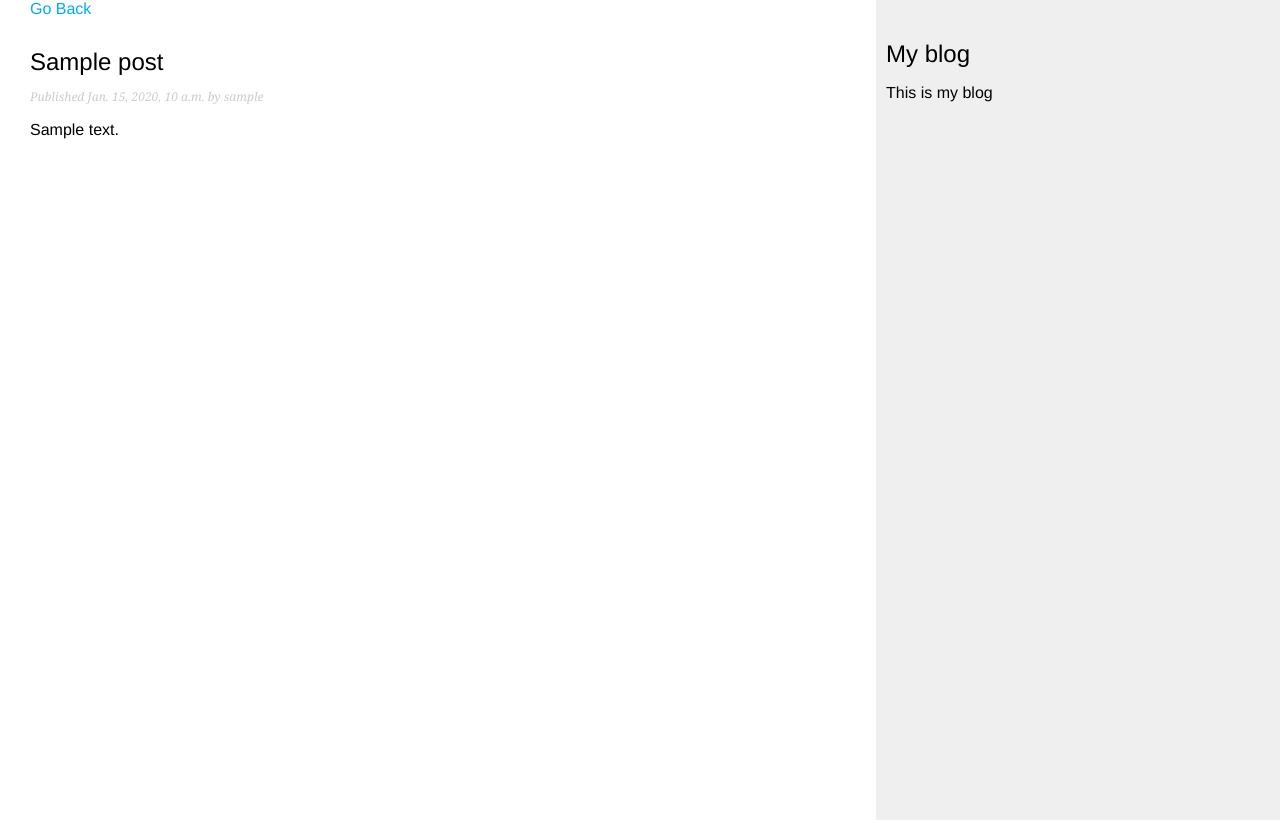
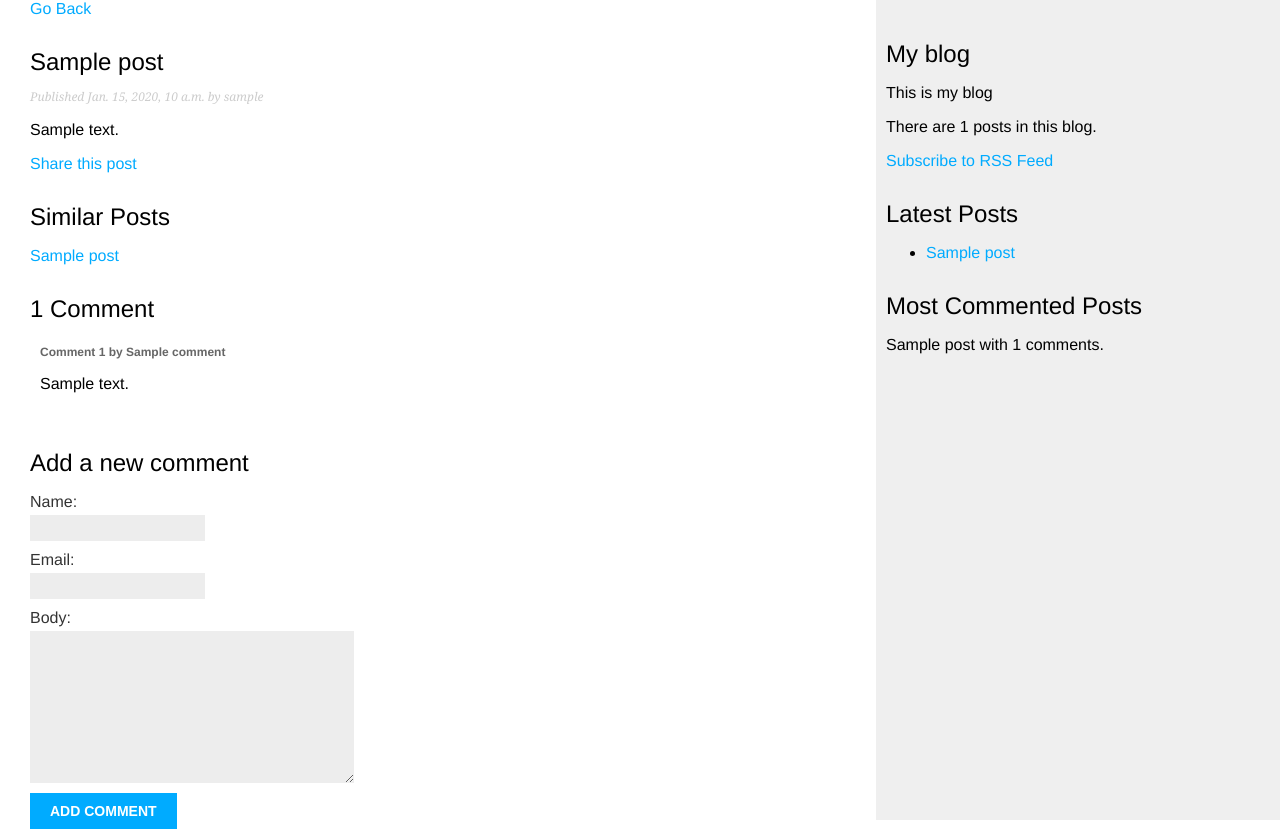
Before and after one commit to theoctober19th/django-blog, a Django app: template blog/templates/blog/post/detail.html in a window 1280 px wide. Run offline with Django 3.2, Linux system fonts and the light colour scheme; tables that the repository leaves empty hold one stand-in row (values such as "Sample post"); the template is opened without the code that fills it: values that come from a table or form of the project are taken from there, most other values are stand-ins (such as "Sample title", 1, 10 or a date in 2020).

Commit message:
added sitemap, custom tags, tag filters and tagging feature to blog

```diff
--- /dev/null
+++ b/blog/forms.py
@@ -0,0 +1,16 @@
+from .models import Comment
+from django import forms
+
+
+class EmailPostForm(forms.Form):
+    name = forms.CharField(max_length=25)
+    email = forms.EmailField()
+    to = forms.EmailField()
+    comments = forms.CharField(required=False, widget=forms.Textarea)
+
+
+class CommentForm(forms.ModelForm):
+
+    class Meta:
+        model = Comment
+        fields = ("name", 'email', 'body')
--- a/blog/models.py
+++ b/blog/models.py
@@ -2,6 +2,7 @@ from django.db import models
 from django.utils import timezone
 from django.contrib.auth.models import User
 from django.urls import reverse
+from taggit.managers import TaggableManager
 # Create your models here.
 
 
@@ -25,6 +26,7 @@ class Post(models.Model):
     updated = models.DateTimeField(auto_now=True)
     status = models.CharField(
         max_length=10, choices=STATUS_CHOICES, default='draft')
+    tags = TaggableManager()
 
     class Meta:
         ordering = ('-publish', )
@@ -37,3 +39,20 @@ class Post(models.Model):
 
     def get_absolute_url(self):
         return reverse("blog:detail", args=[self.publish.year, self.publish.month, self.publish.day, self.slug])
+
+
+class Comment(models.Model):
+    post = models.ForeignKey(
+        Post, on_delete=models.CASCADE, related_name='comments')
+    name = models.CharField(max_length=255)
+    email = models.EmailField()
+    body = models.TextField()
+    created = models.DateTimeField(auto_now_add=True)
+    updated = models.DateTimeField(auto_now=True)
+    active = models.BooleanField(default=True)
+
+    class Meta:
+        ordering = ('created', )
+
+    def __str__(self):
+        return 'Comment by {} on {}'.format(self.name, self.post)
--- a/blog/templates/blog/base.html
+++ b/blog/templates/blog/base.html
@@ -1,4 +1,5 @@
 {% load static %}
+{% load blog_tags %}
 <html>
 <head>
     <title>{%block title%} {% endblock %}</title>
@@ -13,6 +14,17 @@
     <div id="sidebar">
         <h2>My blog</h2>
             <p>This is my blog</p>
+            <p>There are {% total_count %} posts in this blog. </p>
+            <a href="{% url 'blog:post_feed' %}">Subscribe to RSS Feed</a>
+
+        <h2>Latest Posts</h2>
+        {% show_latest_posts %}
+
+        <h2>Most Commented Posts</h2>
+        {% get_most_commented_posts as popular_posts %}
+        {% for post in popular_posts %}
+            <p>{{post.title}} with {{post.comments_count}} comments.</p>
+        {% endfor %}
     </div>
 </body>
 </html>
--- a/blog/templates/blog/post/detail.html
+++ b/blog/templates/blog/post/detail.html
@@ -1,12 +1,50 @@
 {% extends 'blog/base.html' %}
+{% load blog_tags %}
 
 {% block title %}
 {{post.title}}
 {% endblock title %}
 
 {% block content %}
-<a href="{% url 'blog:list' %}">Go Back</a>
+<a href="{% url 'blog:post_list' %}">Go Back</a>
     <h2> {{post.title}} </h2>
     <p class="date">Published {{post.publish}} by {{post.author}} </p>
-    {{post.body|linebreaks}}
+    {{post.body|markdown}}
+    <p>
+    <a href="{% url 'blog:post_share' post.id %}">Share this post</a>
+    </p>
+
+    <h2>Similar Posts</h2>
+    {% for post in similar_posts %}
+        <p><a href="{{post.get_absolute_url}}">{{post.title}}</a></p>
+    {% empty %}
+        <p>No similar posts for this post.</p>
+    {% endfor %}
+
+    {% with comments.count as num_comments %}
+        <h2>{{num_comments}} Comment{{num_comments|pluralize}}</h2>
+    {% endwith %}
+
+    {% for comment in comments %}
+        <div class="comment">
+        <p class="info">
+            Comment {{forloop.counter}} by {{comment.name}}
+        </p>
+        {{comment.body|linebreaks}}
+        </div>
+        {%empty%}
+        <p>There are no comments yet.</p>
+    {% endfor %}
+
+    {% if new_comment %}
+        <h2>Your comment has been added.</h2>
+        {% else %}
+        <h2>Add a new comment</h2>
+        <form action="" method="post">
+            {{comment_form.as_p}}
+            {% csrf_token %}
+            <p><input type="submit" value="Add Comment"></p>
+        </form>
+    {% endif %}
+
 {% endblock content %}
--- /dev/null
+++ b/blog/templates/blog/post/latest_posts.html
@@ -0,0 +1,7 @@
+<ul>
+    {% for post in latest_posts %}
+        <li>
+            <a href="{{post.get_absolute_url}}"> {{post.title}}</a>
+        </li>
+    {% endfor %}
+</ul>
--- /dev/null
+++ b/blog/templatetags/blog_tags.py
@@ -0,0 +1,27 @@
+from blog.models import Post
+from django import template
+from django.db.models import Count
+from markdown import markdown
+from django.utils.safestring import mark_safe
+register = template.Library()
+
+
+@register.simple_tag
+def total_count():
+    return Post.objects.count()
+
+
+@register.inclusion_tag('blog/post/latest_posts.html')
+def show_latest_posts(count=5):
+    latest_posts = Post.published.order_by('-publish')[:count]
+    return {'latest_posts': latest_posts}
+
+
+@register.simple_tag
+def get_most_commented_posts(count=5):
+    return Post.published.annotate(comments_count=Count('comments')).exclude(comments_count=0).order_by('-comments_count')[:count]
+
+
+@register.filter(name='markdown')
+def markdown_format(text):
+    return mark_safe(markdown(text))
--- a/blog/urls.py
+++ b/blog/urls.py
@@ -1,11 +1,26 @@
 from django.urls import path
-from .views import post_list, post_detail
+from .views import post_list, post_detail, post_share
+from .views import PostListView
+from django.contrib.sitemaps.views import sitemap
+from .sitemaps import PostSitemap
+from .feeds import CheckLatestPosts
 
 # this defines the application namespace
 app_name = 'blog'
 
+sitemaps = {
+    'posts': PostSitemap
+}
+post_feed = CheckLatestPosts()
+
 urlpatterns = [
-    path('', post_list, name='list'),
+    path('', post_list, name='post_list'),
+    path('/tag/<slug:tag_slug>/', post_list, name='post_list_with_tag'),
+    # path('', PostListView.as_view(), name='post_list'),
     path('<int:year>/<int:month>/<int:day>/<slug:slug>',
          post_detail, name='detail'),
+    path('<int:post_id>/share/', post_share, name='post_share'),
+    path('sitemap.xml', sitemap, {'sitemaps': sitemaps},
+         name='django.contrib.sitemaps.views.sitemap'),
+    path('feed/', post_feed, name='post_feed'),
 ]
```
Also changed, not shown: blog/admin.py (+8 -1 lines), blog/feeds.py (added, +18 -0 lines), blog/sitemaps.py (added, +13 -0 lines), blog/templates/blog/post/list.html (+15 -2 lines), blog/templates/blog/post/share.html (added, +18 -0 lines), blog/templates/pagination.html (added, +13 -0 lines), blog/views.py (+70 -4 lines), blog_project/settings.py (+14 -1 lines), blog/migrations/0002_comment.py (added), blog/migrations/0003_post_tags.py (added), blog/templatetags/__init__.py (added).
